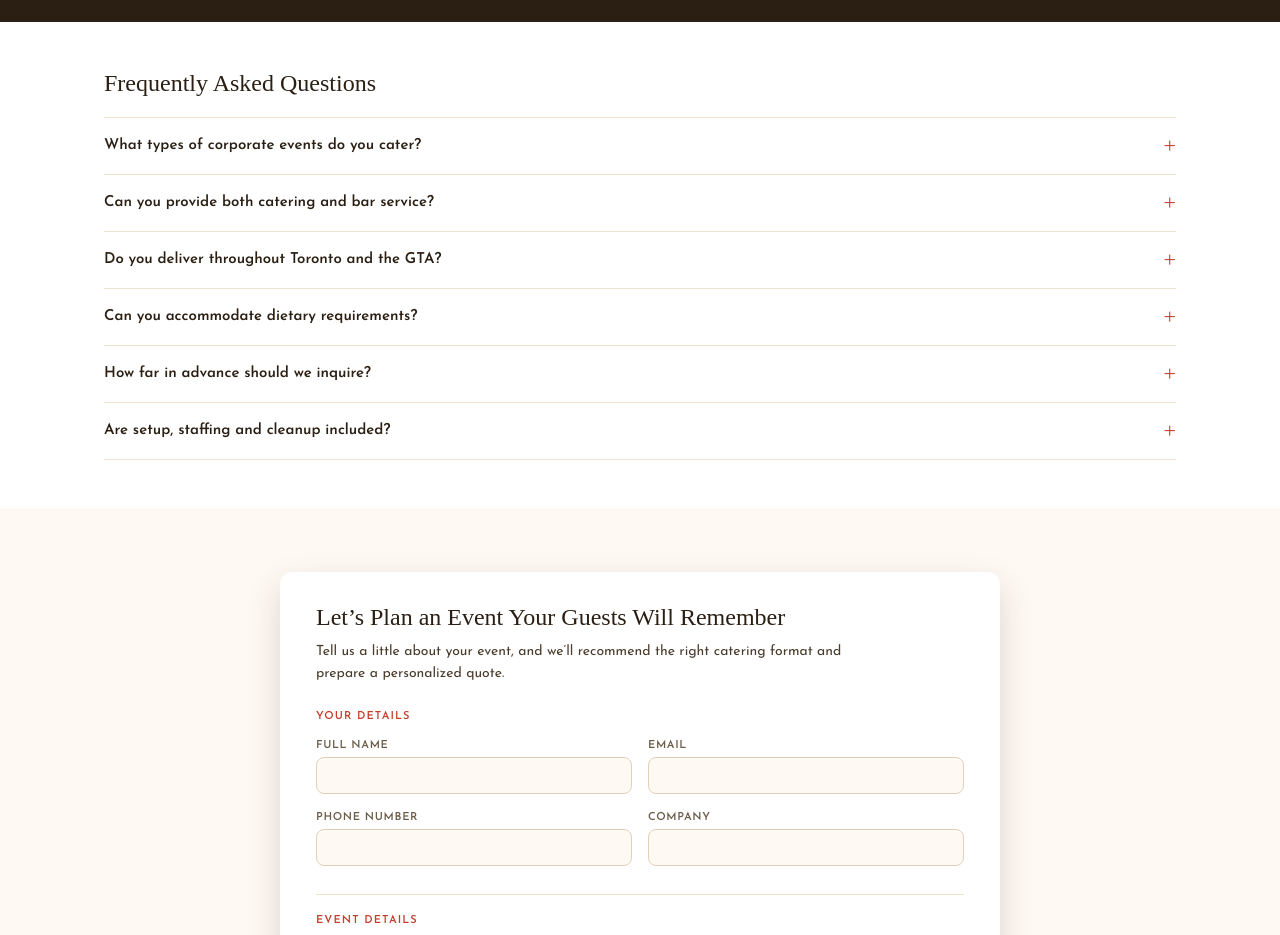
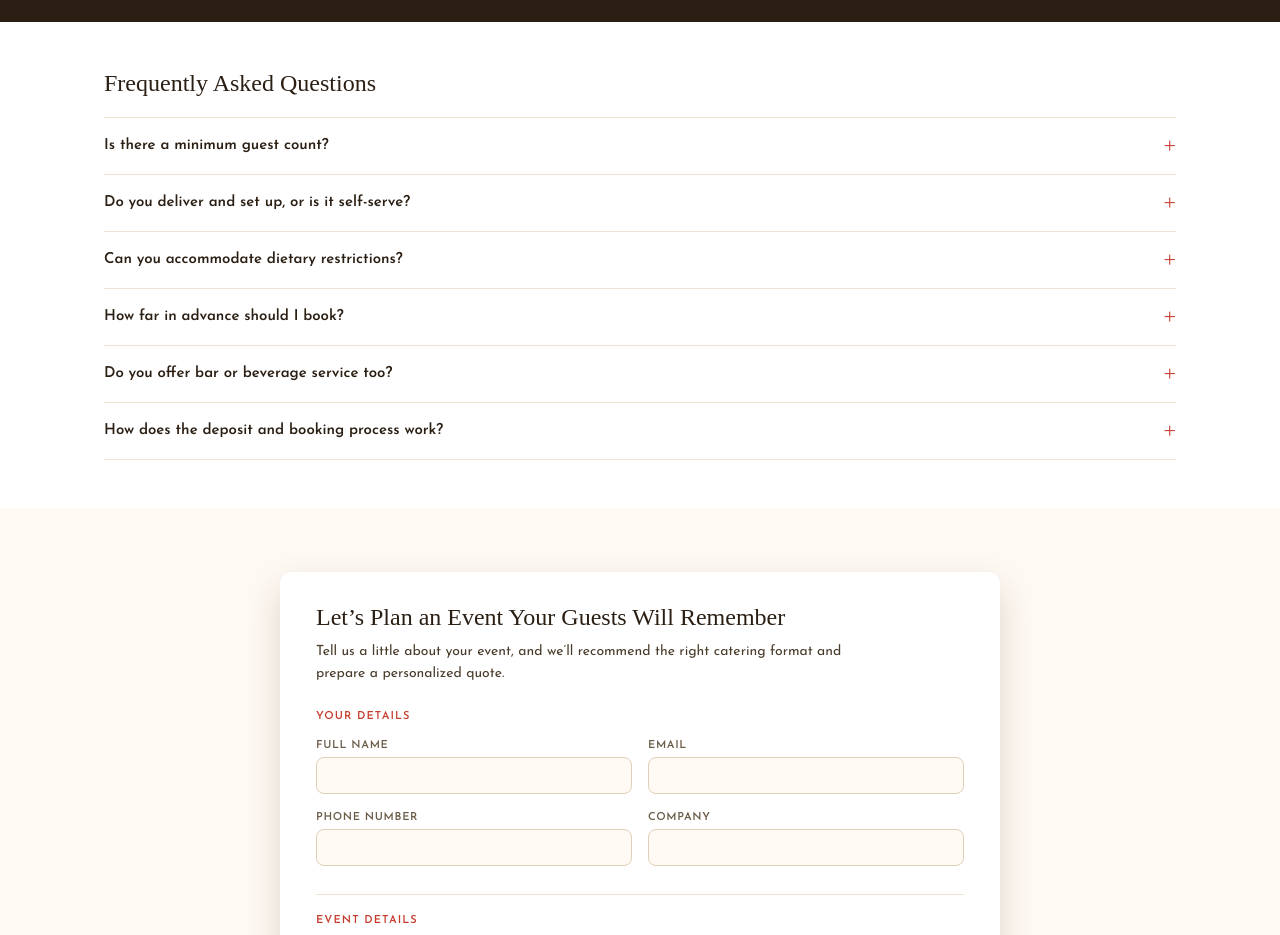
Before and after one commit to miaso-ca/general-catering-landing, a React (Vite) app: page / in a window 1280 px wide. Shown: the part 4500-5435 px from the top of the page. Built offline with nearby package versions, Linux system fonts and the light colour scheme; a web font is replaced by a local one.

Commit message:
Rewrite FAQ questions for general catering

```diff
--- a/src/components/FAQ.jsx
+++ b/src/components/FAQ.jsx
@@ -4,28 +4,28 @@ import './FAQ.css'
 
 const FAQS = [
   {
-    q: 'What types of corporate events do you cater?',
-    a: 'MIASO caters office lunches, business meetings, training days, client receptions, conferences, expos, product launches, open houses, galas and company celebrations.',
+    q: 'Is there a minimum guest count?',
+    a: 'Boards & Platters have no minimum. Grazing Tables require a minimum of 15 guests, and Full Catering or the Mobile Cart require a minimum of 20 guests.',
   },
   {
-    q: 'Can you provide both catering and bar service?',
-    a: 'Yes. MIASO can coordinate food with North Spirit Distillery bar service through a combined booking, subject to event requirements and availability.',
+    q: 'Do you deliver and set up, or is it self-serve?',
+    a: "It depends on the format. Boards & Platters are delivered fully assembled — just unwrap and serve. Grazing Tables and Full Catering include on-site delivery and setup. The Mobile Cart comes staffed for the full duration you book.",
   },
   {
-    q: 'Do you deliver throughout Toronto and the GTA?',
-    a: 'Yes. Delivery and on-site service are available across Toronto and selected GTA locations. Availability and delivery fees depend on the venue, timing and order size.',
+    q: 'Can you accommodate dietary restrictions?',
+    a: 'Yes. Peanut-free and shellfish-free options are available on any menu, and we offer halal and kosher-friendly substitutions on request — just let us know when you inquire.',
   },
   {
-    q: 'Can you accommodate dietary requirements?',
-    a: 'Dietary-friendly options are available depending on the selected menu. Please share all allergies and requirements during the inquiry process so the available accommodations can be confirmed in your quote.',
+    q: 'How far in advance should I book?',
+    a: 'We recommend booking as early as possible, especially for weekend dates. Your date is confirmed once your quote is approved and the deposit is received.',
   },
   {
-    q: 'How far in advance should we inquire?',
-    a: 'We recommend submitting your request as early as possible. The required lead time depends on the guest count, catering format, menu and level of customization.',
+    q: 'Do you offer bar or beverage service too?',
+    a: 'Yes. We offer self-serve pre-batched drinks starting at $3.50/drink, and full staffed bar service through our partnership with North Spirit Distillery — one booking, one point of contact.',
   },
   {
-    q: 'Are setup, staffing and cleanup included?',
-    a: 'It depends on the selected package. Drop-off catering, grazing tables, Mobile Cart and full-service catering include different service levels. Your quote will clearly specify everything included.',
+    q: 'How does the deposit and booking process work?',
+    a: "Select your service and menu, receive a personalized quote, approve it, and secure your date with a deposit. We'll send an agreement to sign, and you're all set.",
   },
 ]
 
```
